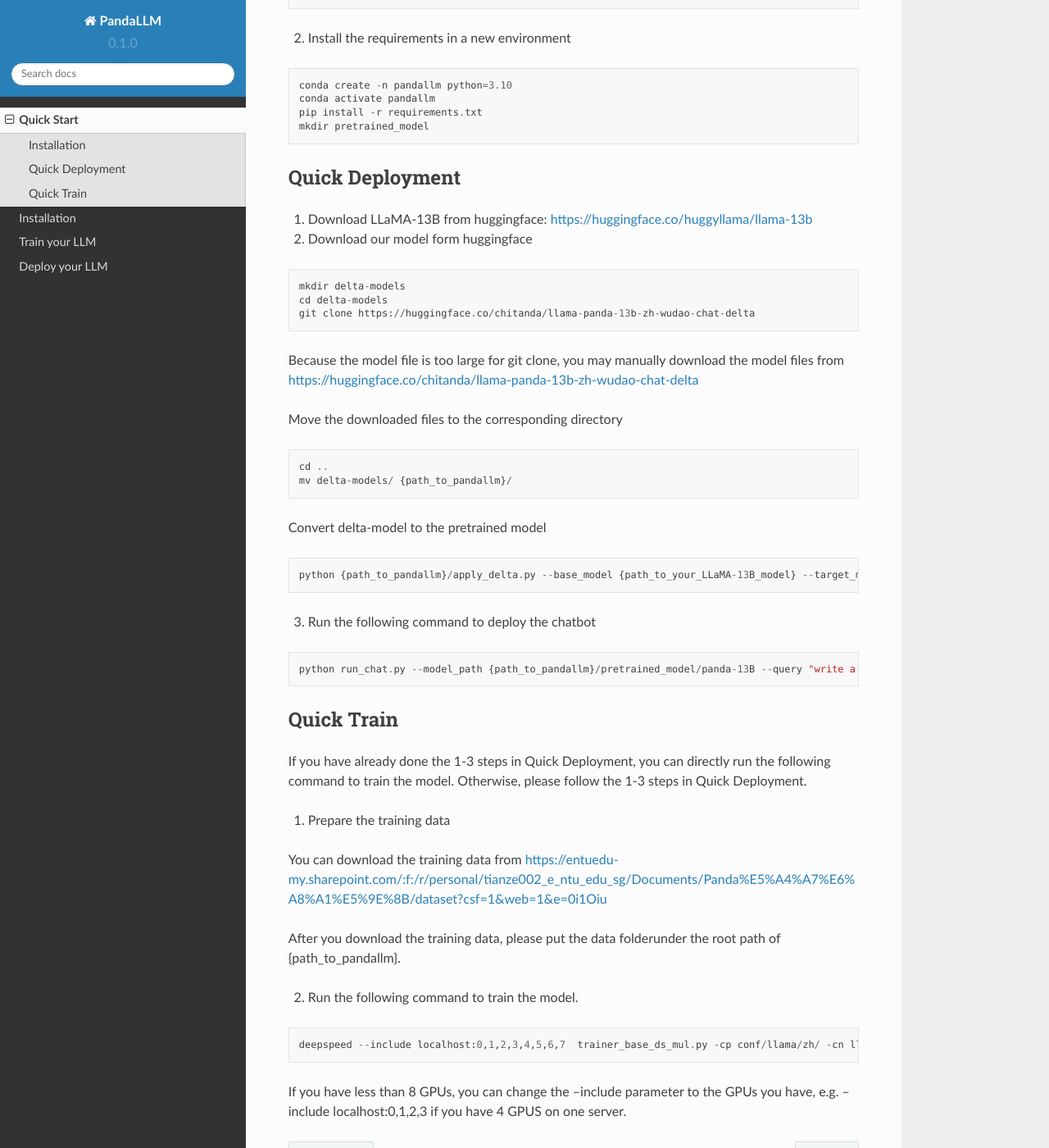
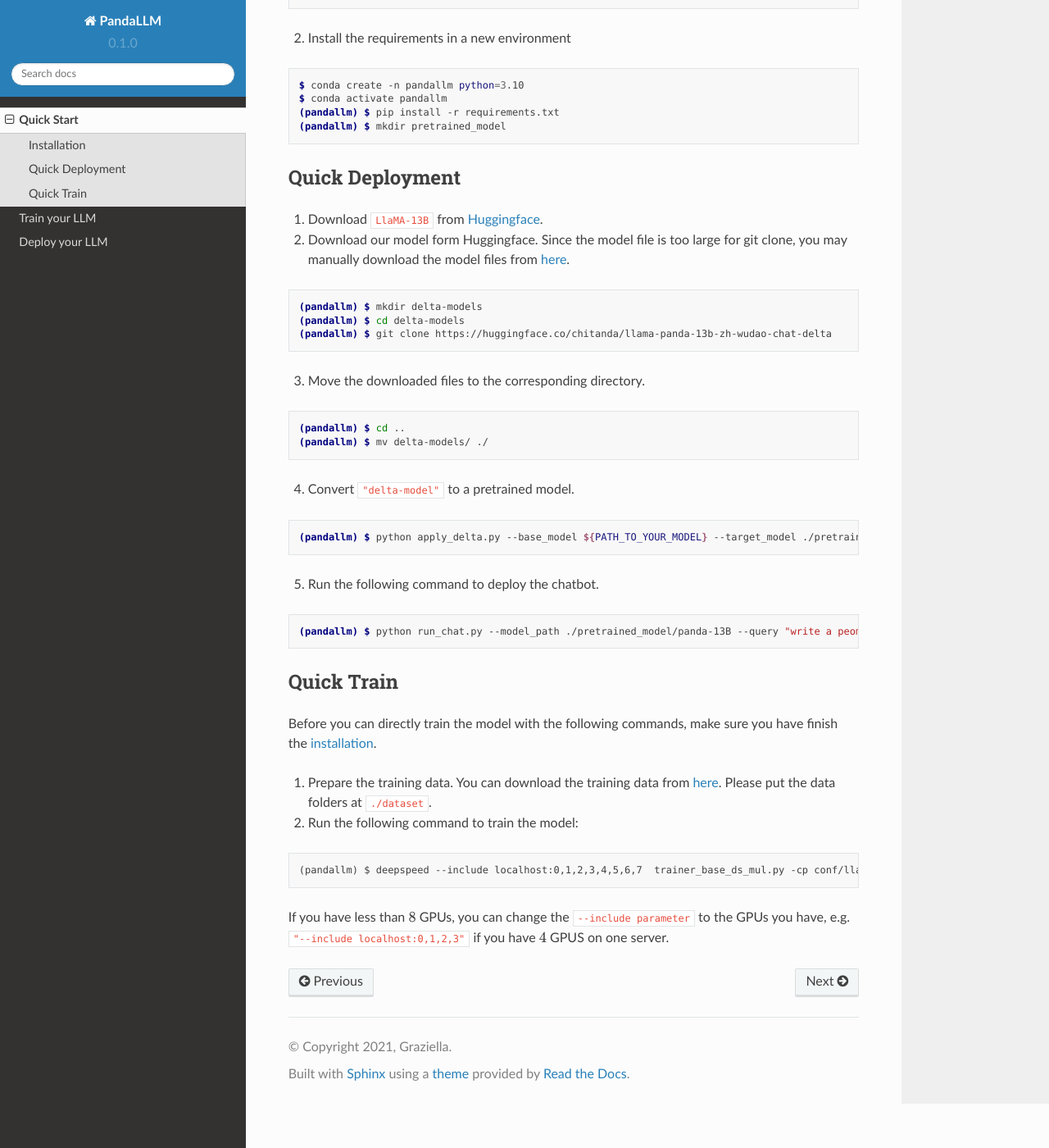
Before and after one commit to mzf666/panda-tutorial, a Sphinx documentation site: the page built from docs/source/quick_start.rst, in a window 1280 px wide and 1400 px high, scrolled down 468 px. Shown: the whole window at 82% size. Built offline with Sphinx 7.4.7 and the Read the Docs theme 2.0.0, drawn with Linux system fonts in a browser that asks for light colours; some of the changed text lies outside the part shown.

Commit message:
minor update

```diff
--- a/docs/source/index.rst
+++ b/docs/source/index.rst
@@ -12,6 +12,5 @@
 
 .. toctree::
     quick_start
-    install
     train
     deploy
--- a/docs/source/quick_start.rst
+++ b/docs/source/quick_start.rst
@@ -4,43 +4,44 @@
 .. autosummary::
    :toctree: generated
 
-Panda github https://github.com/dandelionsllm/pandallm
+`PandaLLM Github <https://github.com/dandelionsllm/pandallm>`_
+
+.. _installation:
 
 Installation
 ------------
 
 1. Download our code from github
 
-.. code-block::
+.. code-block:: console
 
-    git clone https://github.com/dandelionsllm/pandallm
+    $ git clone https://github.com/dandelionsllm/pandallm
 
 2. Install the requirements in a new environment
 
-.. code-block::
+.. code-block:: console
 
-    conda create -n pandallm python=3.10
-    conda activate pandallm
-    pip install -r requirements.txt
-    mkdir pretrained_model
+    $ conda create -n pandallm python=3.10
+    $ conda activate pandallm
+    (pandallm) $ pip install -r requirements.txt
+    (pandallm) $ mkdir pretrained_model
 
+
+.. _quick_deploy:
 
 Quick Deployment
 ----------------
 
 
-1. Download LLaMA-13B from huggingface: https://huggingface.co/huggyllama/llama-13b
+1. Download ``LlaMA-13B`` from `Huggingface <https://huggingface.co/huggyllama/llama-13b>`_.
 
-2. Download our model form huggingface
+2. Download our model form Huggingface. Since the model file is too large for git clone, you may manually download the model files from `here <https://huggingface.co/chitanda/llama-panda-13b-zh-wudao-chat-delta>`_.
 
+.. code-block:: console
 
-.. code-block::
-
-    mkdir delta-models
-    cd delta-models
-    git clone https://huggingface.co/chitanda/llama-panda-13b-zh-wudao-chat-delta
-
-Because the model file is too large for git clone, you may manually download the model files from https://huggingface.co/chitanda/llama-panda-13b-zh-wudao-chat-delta
+    (pandallm) $ mkdir delta-models
+    (pandallm) $ cd delta-models
+    (pandallm) $ git clone https://huggingface.co/chitanda/llama-panda-13b-zh-wudao-chat-delta
 
 ..
  [and] wget https://huggingface.co/chitanda/llama-panda-13b-zh-wudao-chat-delta/resolve/main/checkpoint-3000-delta/pytorch_model-00001-of-00006.bin
@@ -56,43 +57,40 @@
     wget https://huggingface.co/chitanda/llama-panda-13b-zh-wudao-chat-delta/resolve/main/checkpoint-3000-delta/tokenizer.model
     wget https://huggingface.co/chitanda/llama-panda-13b-zh-wudao-chat-delta/resolve/main/checkpoint-3000-delta/tokenizer_config.json
 
-Move the downloaded files to the corresponding directory
+3. Move the downloaded files to the corresponding directory.
 
-.. code-block::
+.. code-block:: console
 
-    cd ..
-    mv delta-models/ {path_to_pandallm}/
+     (pandallm) $ cd ..
+     (pandallm) $ mv delta-models/ ./
 
-Convert delta-model to the pretrained model
+4. Convert ``"delta-model"`` to a pretrained model.
 
-.. code-block::
+.. code-block:: console
 
-    python {path_to_pandallm}/apply_delta.py --base_model {path_to_your_LLaMA-13B_model} --target_model {path_to_pandallm}/pretrained_model/panda-13B --delta_model {path_to_pandallm}/delta-models/llama-panda-13b-zh-wudao-chat-delta/checkpoint-3000-delta
+    (pandallm) $ python apply_delta.py --base_model ${PATH_TO_YOUR_MODEL} --target_model ./pretrained_model/panda-13B --delta_model ./delta-models/llama-panda-13b-zh-wudao-chat-delta/checkpoint-3000-delta
 
-3. Run the following command to deploy the chatbot
+5. Run the following command to deploy the chatbot.
 
-.. code-block::
+.. code-block:: console
 
-    python run_chat.py --model_path {path_to_pandallm}/pretrained_model/panda-13B --query "write a peom"
+    (pandallm) $ python run_chat.py --model_path ./pretrained_model/panda-13B --query "write a peom"
 
 
+.. _quick_train:
 
 Quick Train
 -----------
 
-If you have already done the 1-3 steps in Quick Deployment, you can directly run the following command to train the model. Otherwise, please follow the 1-3 steps in Quick Deployment.
+Before you can directly train the model with the following commands, make sure you have finish the :ref:`installation <installation>`.
 
-1. Prepare the training data
-
-You can download the training data from https://entuedu-my.sharepoint.com/:f:/r/personal/tianze002_e_ntu_edu_sg/Documents/Panda%E5%A4%A7%E6%A8%A1%E5%9E%8B/dataset?csf=1&web=1&e=0i1Oiu
-
-After you download the training data, please put the data folderunder the root path of {path_to_pandallm}.
+1. Prepare the training data. You can download the training data from `here <https://entuedu-my.sharepoint.com/:f:/r/personal/tianze002_e_ntu_edu_sg/Documents/Panda%E5%A4%A7%E6%A8%A1%E5%9E%8B/dataset?csf=1&web=1&e=0i1Oiu>`_. Please put the data folders at ``./dataset``.
 
 
-2. Run the following command to train the model.
+2. Run the following command to train the model:
 
 .. code-block::
 
-    deepspeed --include localhost:0,1,2,3,4,5,6,7  trainer_base_ds_mul.py -cp conf/llama/zh/ -cn llama_13b_zh_instruct_sft_combine_v1_0_ds
+  (pandallm) $ deepspeed --include localhost:0,1,2,3,4,5,6,7  trainer_base_ds_mul.py -cp conf/llama/zh/ -cn llama_13b_zh_instruct_sft_combine_v1_0_ds
 
-If you have less than 8 GPUs, you can change the --include parameter to the GPUs you have, e.g. --include localhost:0,1,2,3 if you have 4 GPUS on one server.
+If you have less than :math:`8` GPUs, you can change the ``--include parameter`` to the GPUs you have, e.g. ``"--include localhost:0,1,2,3"`` if you have :math:`4` GPUS on one server.
```
Also changed, not shown: docs/source/train.rst (+10 -10 lines).
